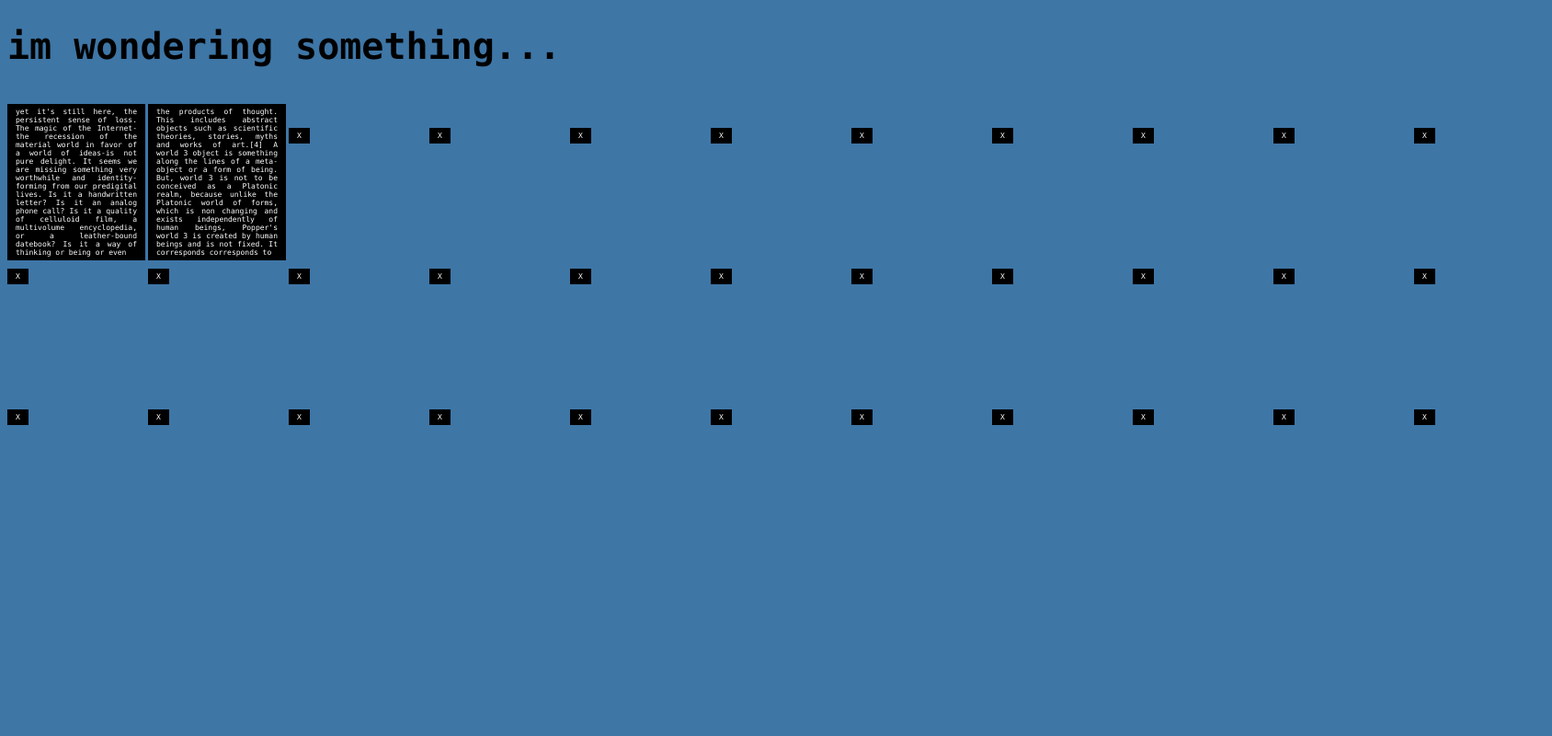
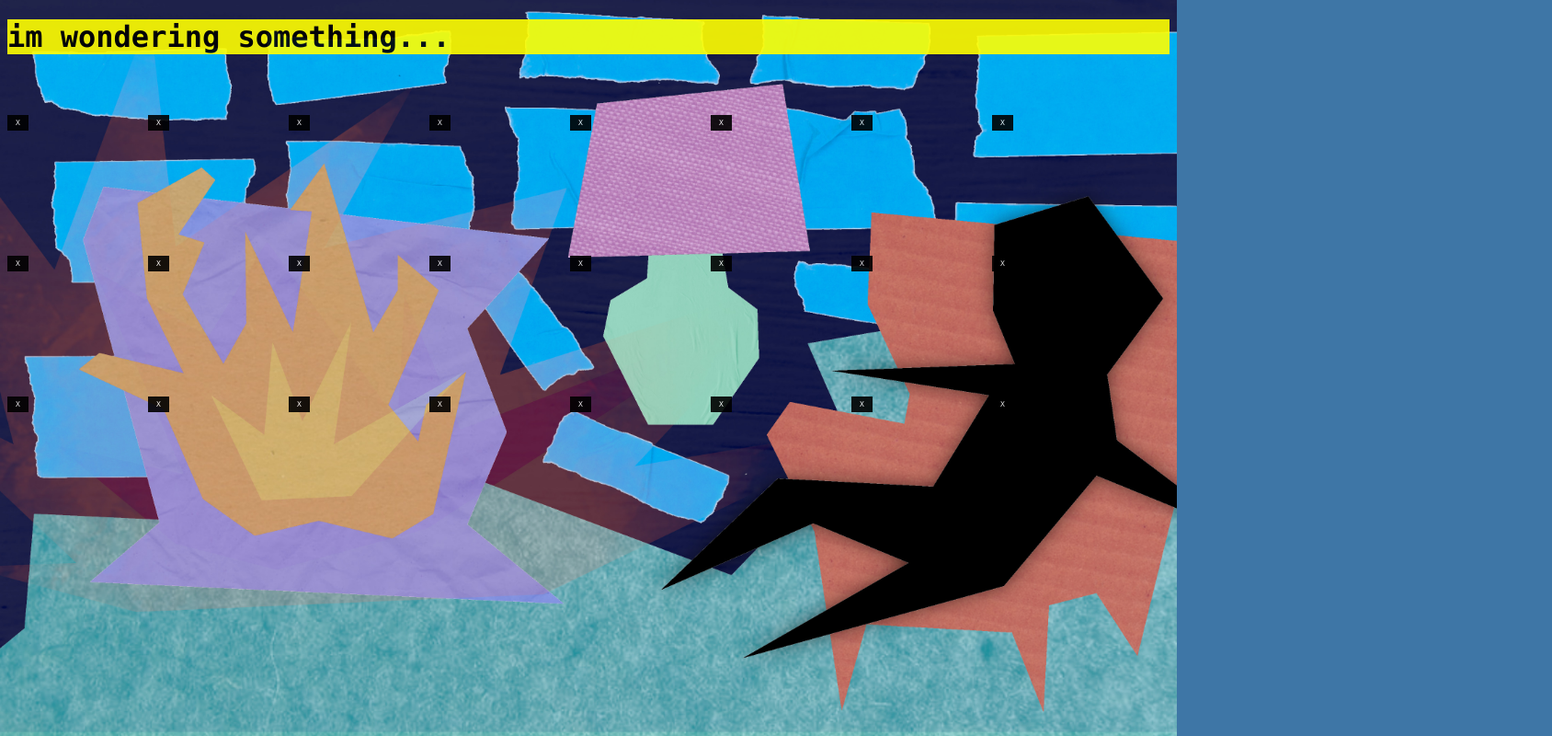
Before and after one commit to marmaclay/maclay-internetart-final, a plain HTML site: page index.html in a window 1280 px wide. Shown: the whole page at 92% size, 1688 px wide, since content can reach past the window. Drawn offline with Linux system fonts and the light colour scheme.

Commit message:
removed quotes

```diff
--- a/index.html
+++ b/index.html
@@ -5,6 +5,8 @@
     <title> Mary Martha Maclay, Internet Art I, Final Project </title>
     <style>
       body {
+        background-image: url(background.jpg);
+        opacity: 0.9;
         background-color: #6399C8;
         animation: clickme 40s 0;
         background-attachment: fixed;
@@ -13,7 +15,8 @@
 
       h1 {
         color: black;
-        font-size: 40px;
+        background-color: #FFFF00;
+        font-size: 32px;
         font-family: "Lucida Console", "Courier New", monospace;
       }
 
@@ -30,7 +33,6 @@
 
       button:hover {
         background-color: transparent;
-        background-image: url();
         color: transparent;
         cursor: pointer;
         border-color: transparent;
@@ -38,7 +40,7 @@
 
       .gallery {
         display: grid;
-        grid-template-columns: 1fr 1fr 1fr 1fr 1fr 1fr 1fr 1fr 1fr 1fr 1fr;
+        grid-template-columns: 1fr 1fr 1fr 1fr 1fr 1fr 1fr 1fr;
         grid-gap: 3px;
         max-width: 3px;
         margin: -6 auto;
@@ -75,8 +77,6 @@
     <p>
 
     <section class="gallery">
-      <div><button> yet it's still here, the persistent sense of loss. The magic of the Internet-the recession of the material world in favor of a world of ideas-is not pure delight. It seems we are missing something very worthwhile and identity-forming from our predigital lives. Is it a handwritten letter? Is it an analog phone call? Is it a quality of celluloid film, a multivolume encyclopedia, or a leather-bound datebook? Is it a way of thinking or being or even </button></div>
-      <div><button> the products of thought. This includes abstract objects such as scientific theories, stories, myths and works of art.[4] A world 3 object is something along the lines of a meta-object or a form of being. But, world 3 is not to be conceived as a Platonic realm, because unlike the Platonic world of forms, which is non changing and exists independently of human beings, Popper's world 3 is created by human beings and is not fixed. It corresponds corresponds to </button></div>
       <div><button> X </button></div>
       <div><button> X </button></div>
       <div><button> X </button></div>
@@ -101,14 +101,8 @@
       <div><button> X </button></div>
       <div><button> X </button></div>
       <div><button> X </button></div>
-      <div><button> X </button></div>
-      <div><button> X </button></div>
-      <div><button> X </button></div>
-      <div><button> X </button></div>
-      <div><button> X </button></div>
-      <div><button> X </button></div>
-      <div><button> X </button></div>
-</section>
+
+    </section>
 
     <script type="text/javascript">
       const btn = document.querySelector('button');
@@ -125,6 +119,6 @@
     </script>
     <img id="wiki" src="wiki" style="display:none" alt="wikipedia;">
 
-      </p>
+    </p>
   </body>
 </html>
```
